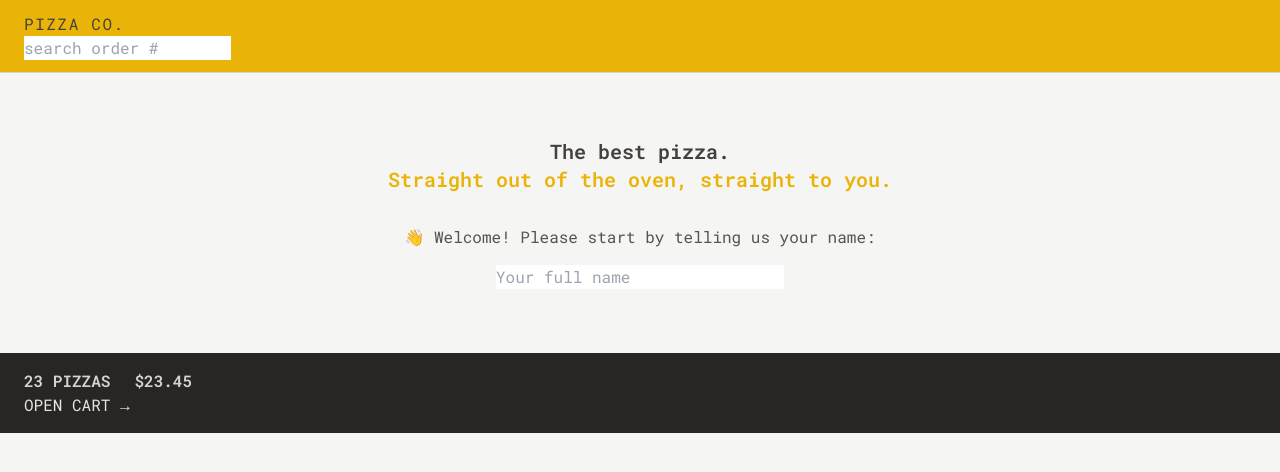
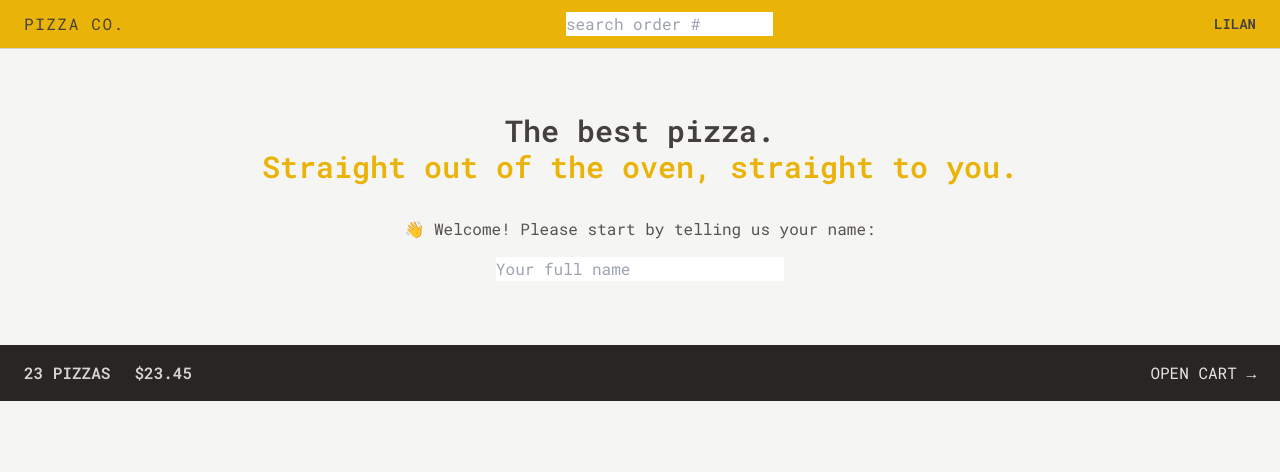
Before and after one commit to naLeilan/16-fast-react-pizza, a React (Vite) app: page / in a window 1280 px wide. Shown: the top 472 px of the page. Built offline with nearby package versions, Linux system fonts and the light colour scheme.

Commit message:
flex box

```diff
--- a/src/features/cart/CartOverview.jsx
+++ b/src/features/cart/CartOverview.jsx
@@ -2,8 +2,14 @@
 
 function CartOverview() {
   return (
-    <div className="bg-stone-800 px-4 py-4 text-sm uppercase text-stone-200 sm:px-6 md:text-base">
-      <p className="space-x-4 font-semibold text-stone-300 sm:space-x-6">
+    <div
+      className="flex items-center justify-between bg-stone-800 px-4 py-4 text-sm
+    uppercase text-stone-200 sm:px-6 md:text-base"
+    >
+      <p
+        className="space-x-4 font-semibold text-stone-300
+      sm:space-x-6"
+      >
         <span>23 pizzas</span>
         <span>$23.45</span>
       </p>
--- a/src/features/user/Username.jsx
+++ b/src/features/user/Username.jsx
@@ -1,5 +1,12 @@
 function Username() {
-  return <div className="hidden text-sm font-semibold">lilan</div>;
+  return (
+    <div
+      className="hidden text-sm
+  font-semibold md:block"
+    >
+      lilan
+    </div>
+  );
 }
 
 export default Username;
--- a/src/ui/Header.jsx
+++ b/src/ui/Header.jsx
@@ -4,7 +4,10 @@
 
 function Header() {
   return (
-    <header className="border-b border-stone-300 bg-yellow-500 px-4 py-3 uppercase sm:px-6">
+    <header
+      className="flex items-center justify-between border-b border-stone-300
+     bg-yellow-500 px-4 py-3 uppercase sm:px-6"
+    >
       <Link to="/" className="tracking-widest">
         Pizza Co.
       </Link>
--- a/src/ui/Home.jsx
+++ b/src/ui/Home.jsx
@@ -2,8 +2,8 @@
 
 function Home() {
   return (
-    <div className="my-10 text-center sm:my-16">
-      <h1 className="mb-8  text-xl font-semibold text-stone-700">
+    <div className="my-10 px-4 text-center sm:my-16">
+      <h1 className="mb-8 text-xl font-semibold text-stone-700 md:text-3xl">
         The best pizza.
         <br />
         <span className="text-yellow-500">
```
